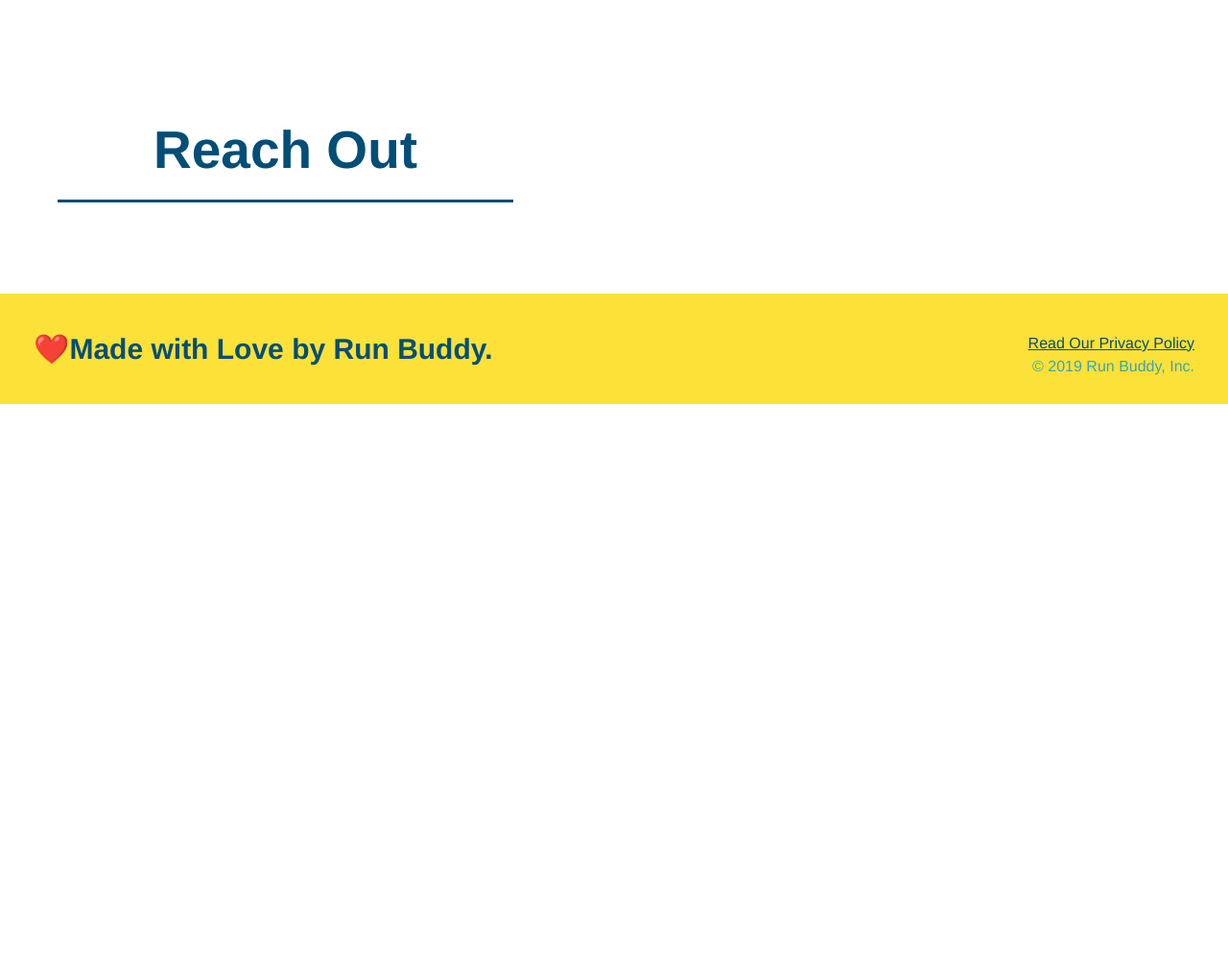
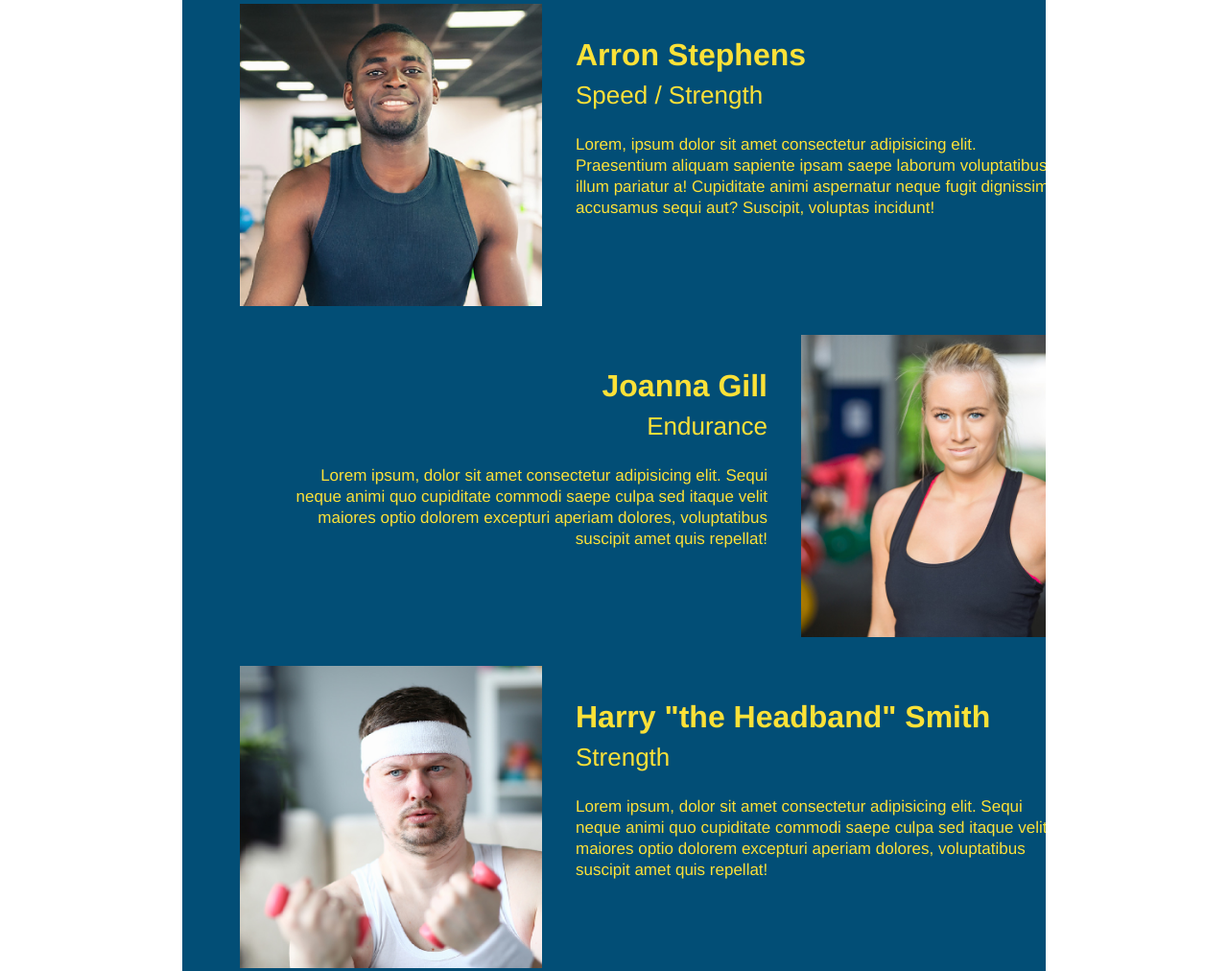
Before and after one commit to RouletteRedd/run-buddy, a plain HTML site: page index.html in a window 1280 px wide. Shown: the part 2874-3886 px from the top of the page at 96% size. Before the commit the page ends 3295 px from the top, so only its background shows below. Drawn offline with Linux system fonts and the light colour scheme.

Commit message:
meet the trainers section

```diff
--- a/assets/css/style.css
+++ b/assets/css/style.css
@@ -171,3 +171,47 @@ margin-bottom: 80px;
   .steps span{
     font-size: 38px;
   }
+  .trainers {
+    text-align: center;
+  }
+
+  .trainer{
+    width: 900px;
+    margin: 0 auto 30px auto;
+    background: #024e76;
+    color: #fce138;
+    overflow: auto;
+  }
+
+  .trainer img{
+    width: 35%;
+    float: left;
+  }
+
+  .trainer-bio {
+    padding: 35px;
+    float: left;
+    width: 65%;
+  }
+  .trainer-bio h3{
+    font-size: 32px;
+    margin-bottom: 8px;
+  }
+  .trainer-bio h4 {
+    font-weight: lighter;
+    font-size: 26px;
+    margin-bottom: 25px;
+  }
+
+  .trainer-bio p{
+    font-size: 17px;
+    line-height:1.3;
+  }
+
+  .text-left{
+    text-align:left;
+  }
+
+  .text-right{
+    text-align:right;
+  }
--- a/index.html
+++ b/index.html
@@ -87,9 +87,43 @@
           </div>
     </section>
     <!--"meet the trainers-->
-    <section id="your-trainers">
-        <h2 class="section-title secondary-border">Meet The Trainers</h2>
-    </section>
+    <section id="your-trainers" class="trainer">
+        <h2 class="section-title primary-border">Meet The Trainers</h2>
+        <!--First trainer bio-->
+        <article class="trainer">
+        <img src="assets/images/trainer-1.jpg" alt="Arron Stephens in his workout clothes, ready to pump iron"/>
+        <div class="trainer-bio text-left">
+          <h3>Arron Stephens</h3>
+          <h4>Speed / Strength</h4>
+          <p>Lorem, ipsum dolor sit amet consectetur adipisicing elit. Praesentium aliquam sapiente ipsam saepe laborum voluptatibus illum pariatur a! Cupiditate animi aspernatur neque fugit dignissimos accusamus sequi aut? Suscipit, voluptas incidunt!</p>
+        </div>
+      </article>
+        <!-- second trainer bio -->
+<article class="trainer">
+  <div class="trainer-bio text-right">
+    <h3>Joanna Gill</h3>
+    <h4>Endurance</h4>
+    <p>
+      Lorem ipsum, dolor sit amet consectetur adipisicing elit. Sequi neque animi quo cupiditate commodi saepe culpa sed
+      itaque velit maiores optio dolorem excepturi aperiam dolores, voluptatibus suscipit amet quis repellat!
+    </p>
+  </div>
+  <img src="./assets/images/trainer-2.jpg" alt="Joanna Gill cooling off after a workout" />
+</article>
+
+<!-- third trainer bio -->
+<article class="trainer">
+  <img src="./assets/images/trainer-3.jpg" alt="Harry Smith wearing a headband and lifting comically small pink weights" />
+  <div class="trainer-bio text-left">
+    <h3>Harry "the Headband" Smith</h3>
+    <h4>Strength</h4>
+    <p>
+      Lorem ipsum, dolor sit amet consectetur adipisicing elit. Sequi neque animi quo cupiditate commodi saepe culpa sed
+      itaque velit maiores optio dolorem excepturi aperiam dolores, voluptatibus suscipit amet quis repellat!
+    </p>
+  </div>
+</article>
+      </section>
     <!--"reach out" section-->
     <section id="reach-out">
         <h2 class="section-title">Reach Out</h2>
```
Also changed, not shown: assets/images/trainer-1.jpg (added), assets/images/trainer-2.jpg (added), assets/images/trainer-3.jpg (added).
